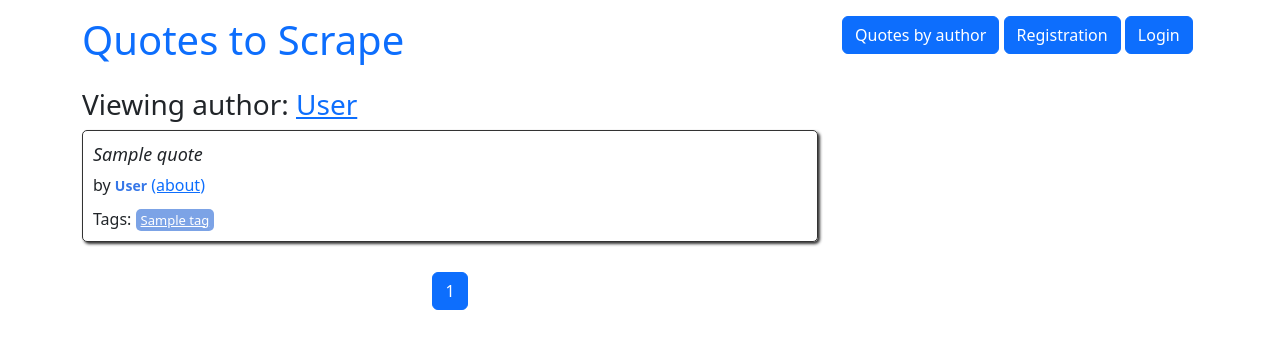
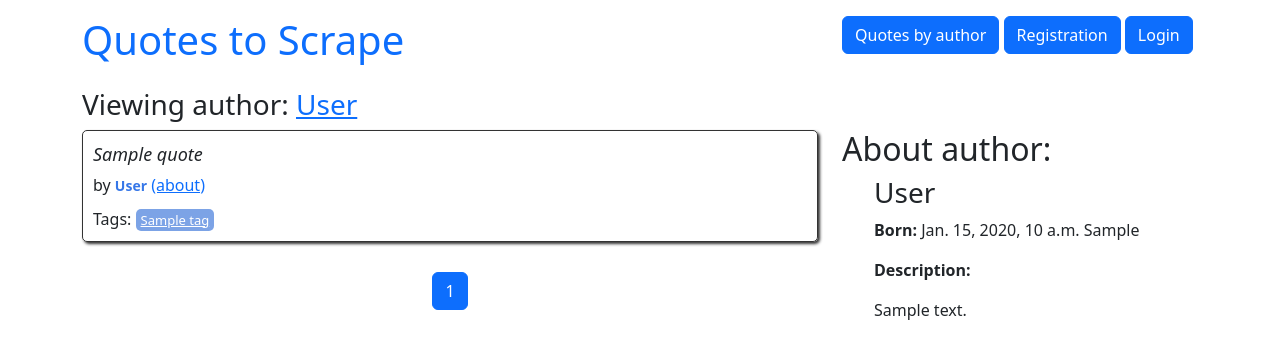
Before and after one commit to Alona7777/Quotes_Django_Project, a Django app: template quotes_project/quotes/templates/quotes/quotes_by_author.html in a window 1280 px wide. Shown: the top 359 px of the page. Run offline with Django 5.2, Linux system fonts and the light colour scheme; the template is opened without the code that fills it: most values are stand-ins (such as "Sample title", 1, 10 or a date in 2020); parts of the project's set-up code (start-up, migrations or seed data) failed here and were passed over.

Commit message:
Update quotes_by_author.html
+

```diff
--- a/quotes_project/quotes/templates/quotes/quotes_by_author.html
+++ b/quotes_project/quotes/templates/quotes/quotes_by_author.html
@@ -48,6 +48,20 @@
     </nav>
     </div>
 
+    <div class="col-md-4 tags-box">
+        <h2>About author:</h2>
+        <ul>
+            <h3 class="author-title">{{author.fullname}}</h3>
+            <p><strong>Born:</strong>
+                <span class="author-born-date">{{author.born_date}}</span>
+                <span class="author-born-location">{{author.born_location}}</span></p>
+            <p><strong>Description:</strong></p>
+            <div class="author-description">
+                {{author.description}}
+            </div>
+        </ul>
+    </div>
+
 </div>
 
 {% endblock %}
```
